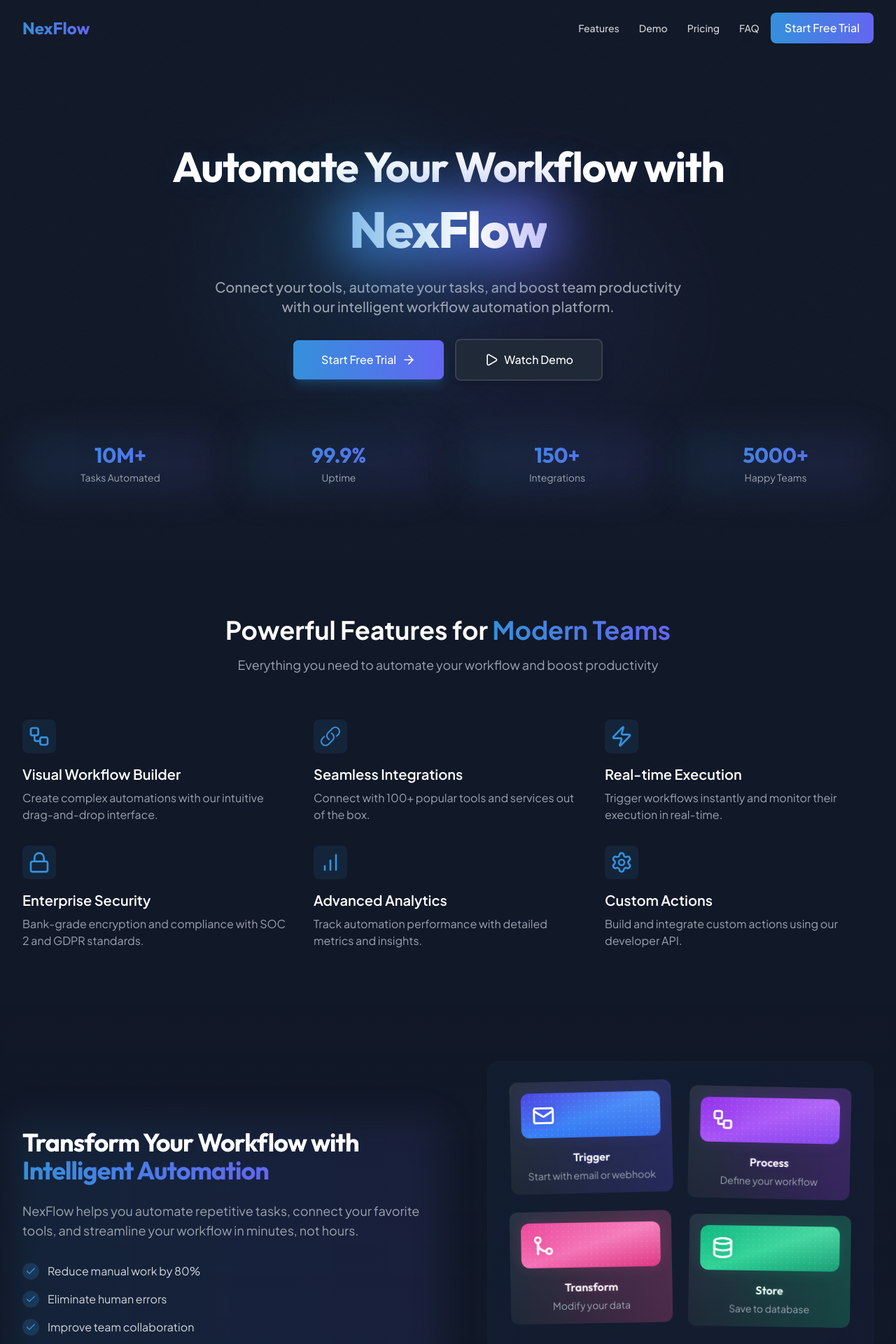
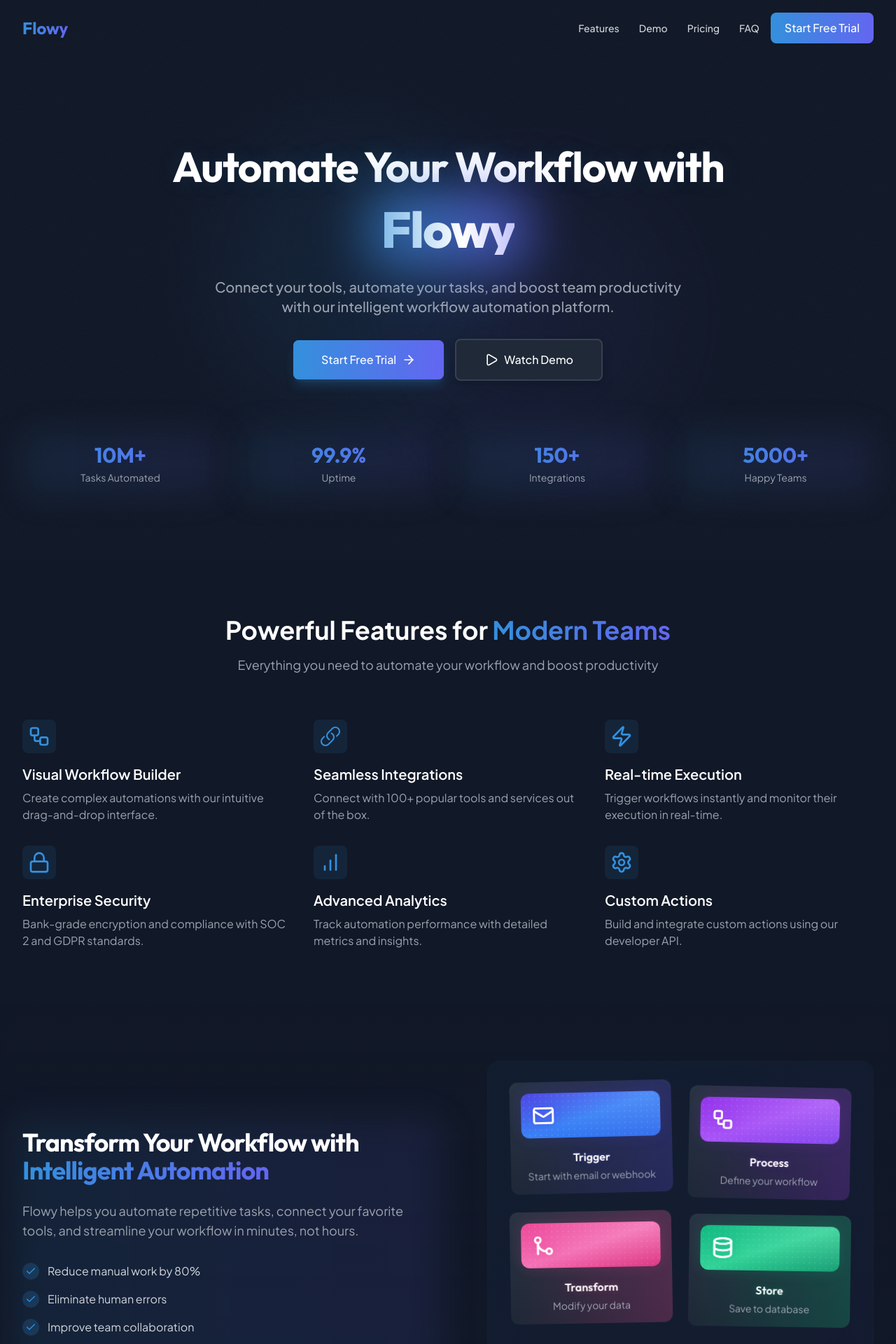
Before and after one commit to shivaraj110/nextFlow-landing, a React (Vite) app: page / in a window 1280 px wide. Shown: the top 1920 px of the page at 70% size. Built offline with nearby package versions, Linux system fonts and the light colour scheme.

Commit message:
changed the brand name

```diff
--- a/index.html
+++ b/index.html
@@ -4,7 +4,7 @@
     <meta charset="UTF-8" />
     <link rel="icon" type="image/svg+xml" href="/vite.svg" />
     <meta name="viewport" content="width=device-width, initial-scale=1.0" />
-    <title>NexFlow - Automate Your Workflow </title>
+    <title>Flowy - Automate Your Workflow </title>
     <link href="https://fonts.googleapis.com/css2?family=Outfit:wght@300;400;500;600;700;800&family=Plus+Jakarta+Sans:wght@400;500;600;700;800&display=swap" rel="stylesheet">
   </head>
   <body class="bg-gray-900">
--- a/package.json
+++ b/package.json
@@ -1,5 +1,5 @@
 {
-  "name": "nexflow",
+  "name": "flowy",
   "private": true,
   "version": "0.0.0",
   "type": "module",
--- a/src/components/layout/Footer.tsx
+++ b/src/components/layout/Footer.tsx
@@ -148,7 +148,7 @@ export const Footer = () => {
 						</div>
 
 						<p className="text-gray-400 text-sm">
-							© {new Date().getFullYear()} NexFlow. All rights reserved.
+							© {new Date().getFullYear()} Flowy. All rights reserved.
 						</p>
 					</div>
 				</div>
--- a/src/components/layout/Navbar.tsx
+++ b/src/components/layout/Navbar.tsx
@@ -48,7 +48,7 @@ export const Navbar = () => {
 								scale: isScrolled ? 0.9 : 1,
 							}}
 						>
-							NexFlow
+							Flowy
 						</motion.a>
 					</div>
 
--- a/src/sections/DemoSection.tsx
+++ b/src/sections/DemoSection.tsx
@@ -69,7 +69,7 @@ export const DemoSection = () => {
 								</span>
 							</h2>
 							<p className="text-base sm:text-lg text-gray-400 mb-6 sm:mb-8">
-                NexFlow helps you automate repetitive tasks, connect your favorite tools,
+								Flowy helps you automate repetitive tasks, connect your favorite tools,
 								and streamline your workflow in minutes, not hours.
 							</p>
 
--- a/src/sections/FAQSection.tsx
+++ b/src/sections/FAQSection.tsx
@@ -4,9 +4,9 @@ import { ChevronDown } from 'lucide-react'
 
 const faqs = [
 	{
-		question: "How does NexFlow's automation work?",
+		question: "How does Flowy's automation work?",
 		answer:
-			'NexFlow uses a visual workflow builder where you can connect different apps and actions using drag-and-drop. When triggered, workflows execute automatically, moving data between apps and performing actions based on your rules.',
+			'Flowy uses a visual workflow builder where you can connect different apps and actions using drag-and-drop. When triggered, workflows execute automatically, moving data between apps and performing actions based on your rules.',
 	},
 	{
 		question: 'What integrations are available?',
@@ -14,12 +14,12 @@ const faqs = [
 			'We support 100+ popular tools including Slack, Gmail, Trello, Asana, GitHub, and more. Custom integrations can be built using our API for Enterprise plans.',
 	},
 	{
-		question: 'Do I need technical knowledge to use NexFlow?',
+		question: 'Do I need technical knowledge to use Flowy?',
 		answer:
 			'No technical knowledge is required! Our visual workflow builder is designed for non-technical users. However, developers can use our API to create custom actions and integrations.',
 	},
 	{
-		question: 'Can I try NexFlow before purchasing?',
+		question: 'Can I try Flowy before purchasing?',
 		answer:
 			"Yes! We offer a 14-day free trial on all plans. No credit card is required, and you'll have access to all features during the trial period.",
 	},
@@ -29,7 +29,7 @@ const faqs = [
 			'All plans include email support. Professional plans get priority support with 24-hour response time, while Enterprise plans receive dedicated support with custom SLAs.',
 	},
 	{
-		question: 'Is my data secure with NexFlow?',
+		question: 'Is my data secure with Flowy?',
 		answer:
 			'Absolutely. We use bank-grade encryption, are SOC 2 Type II compliant, and GDPR ready. Your data is encrypted both in transit and at rest.',
 	},
@@ -93,7 +93,7 @@ export const FAQSection = () => {
 						viewport={{ once: true }}
 						className="text-gray-400 text-lg"
 					>
-						Everything you need to know about NexFlow
+						Everything you need to know about Flowy
 					</motion.p>
 				</div>
 
--- a/src/sections/HeroSection.tsx
+++ b/src/sections/HeroSection.tsx
@@ -122,7 +122,7 @@ export const HeroSection = () => {
 												backgroundSize: '200% auto',
 											}}
 										>
-                      NexFlow
+											Flowy
 										</motion.span>
 									</motion.div>
 								</div>
```
Also changed, not shown: 1 other file (tests, documents, lock files or other folders). Lines whose indentation alone changed are shown as unchanged.
